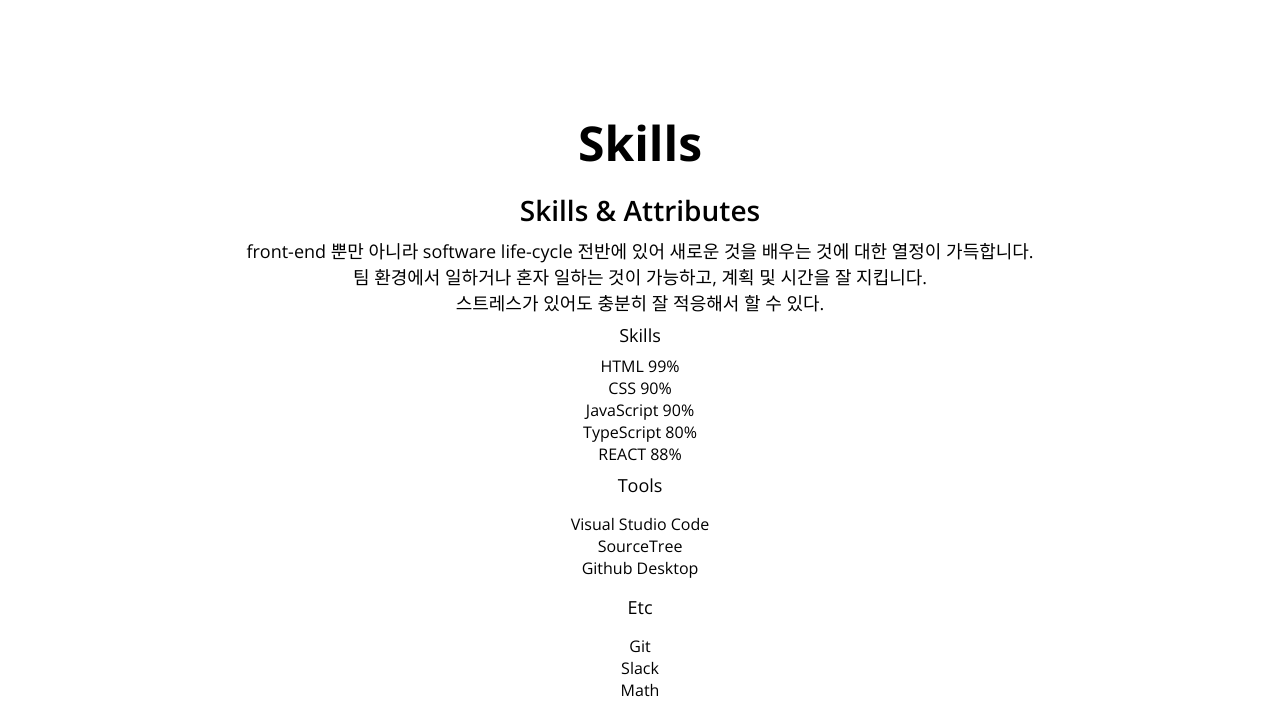
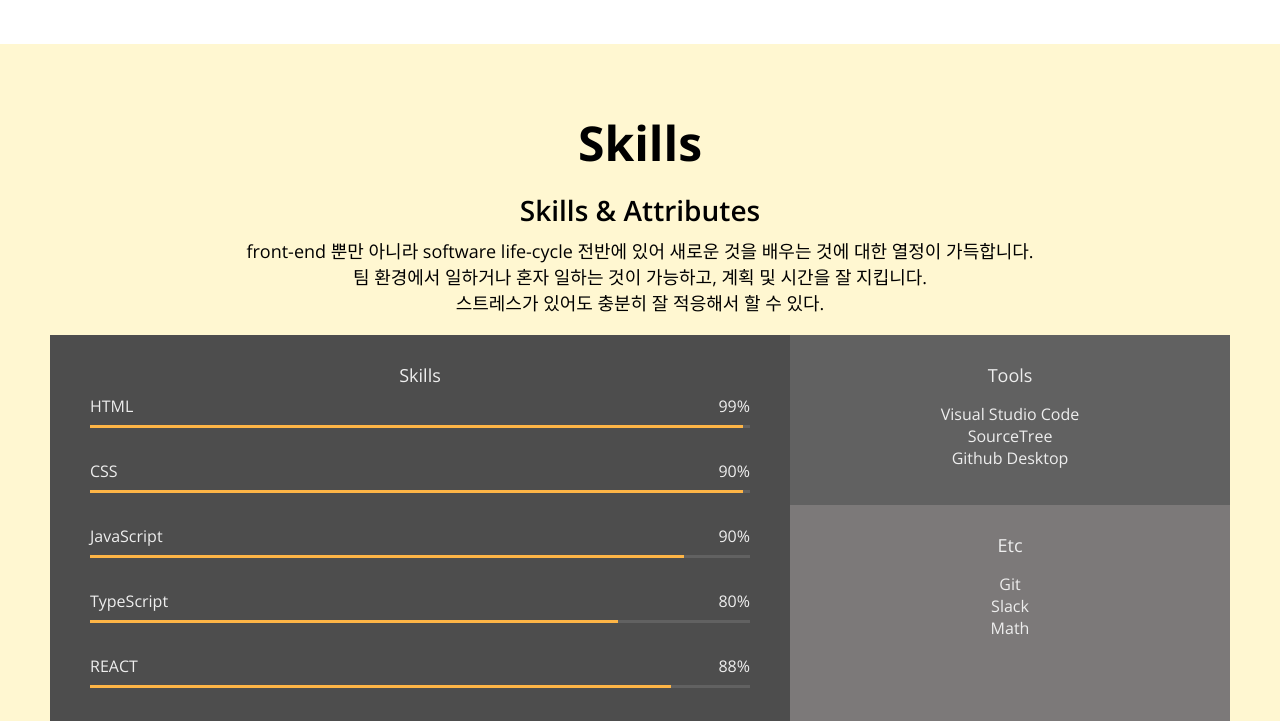
Before and after one commit to jmbobyo/portfolio, a plain HTML site: page index.html in a window 1280 px wide. Shown: the part 1639-2360 px from the top of the page. Drawn offline with nearby package versions, Linux system fonts and the light colour scheme.

Commit message:
CSS:Skills

```diff
--- a/index.html
+++ b/index.html
@@ -48,7 +48,7 @@
 
 
     <!-- about -->
-    <section id="about" class="section">
+    <section id="about" class="section section__container">
         <h1>About me</h1>
         <p>
             정보보안회사에서 정보보안관제를 1~2년 정도 하며 웹개발이라는 세계에 눈을 떳다. <br />
@@ -115,7 +115,8 @@
 
 
     <!-- Skills -->
-    <section id="skils" class="section">
+    <section id="skills" class="section">
+        <div class="section__container">
             <h1>Skills</h1>
             <h2>Skills & Attributes</h2>
             <p>
@@ -132,7 +133,7 @@
                             <span>99%</span>
                         </div>
                         <div class="skillbar">
-                        <div class="skillbar__value">
+                            <div class="skillbar__value" style="width: 99%;">
 
                             </div>
                         </div>
@@ -143,7 +144,7 @@
                             <span>90%</span>
                         </div>
                         <div class="skillbar">
-                        <div class="skillbar__value">
+                            <div class="skillbar__value" style="width: 99%;">
 
                             </div>
                         </div>
@@ -154,7 +155,7 @@
                             <span>90%</span>
                         </div>
                         <div class="skillbar">
-                        <div class="skillbar__value">
+                            <div class="skillbar__value" style="width: 90%;">
 
                             </div>
                         </div>
@@ -165,7 +166,7 @@
                             <span>80%</span>
                         </div>
                         <div class="skillbar">
-                        <div class="skillbar__value">
+                            <div class="skillbar__value" style="width: 80%;">
 
                             </div>
                         </div>
@@ -176,7 +177,7 @@
                             <span>88%</span>
                         </div>
                         <div class="skillbar">
-                        <div class="skillbar__value">
+                            <div class="skillbar__value" style="width: 88%;">
 
                             </div>
                         </div>
@@ -205,6 +206,7 @@
                 </div>
             </div>
         </section>
+        </div>
 
     <!-- Work -->
     <section id="work" class="section">
--- a/style.css
+++ b/style.css
@@ -20,6 +20,11 @@
   --font-regular: 18px;
   --font-small: 16px;
   --font-micro: 14px;
+
+  .section__container {
+    max-width: 1200px;
+    margin: auto;
+  }
 
   /* Font weight */
   --weight-bold: 700;
@@ -158,7 +163,6 @@
 .section {
   text-align: center;
   padding: 50px;
-  max-width: 1200px;
   margin: auto;
 }
 
@@ -232,3 +236,60 @@
   color: var(--color-orange);
   font-size: var(--font-medium);
 }
+
+/* Skill */
+
+#skills {
+  background-color: var(--color-yellow);
+}
+
+.skillset {
+  display: flex;
+  background-color: var(--color-light-grey);
+  color: var(--color-light-white);
+  margin: 20px 0;
+}
+
+.skillset_title {
+  color: var(--color-light-white);
+}
+
+.skillset__left {
+  flex-basis: 60%;
+  background-color: var(--color-dark-grey);
+  padding: 20px 40px;
+}
+
+.skillset__right {
+  flex-basis: 40%;
+}
+
+.skillbar {
+  width: 100%;
+  height: 3px;
+  background-color: var(--color-grey);
+}
+
+.skillbar__value {
+  height: 3px;
+  background-color: var(--color-orange);
+}
+
+.skill {
+  margin-bottom: 32px;
+}
+
+.tools {
+  background-color: var(--color-grey);
+}
+
+.skill_description {
+  display: flex;
+  justify-content: space-between;
+  margin-bottom: 8px;
+}
+
+.tools,
+.etc {
+  padding: 20px;
+}
```
Lines whose indentation alone changed are shown as unchanged.
